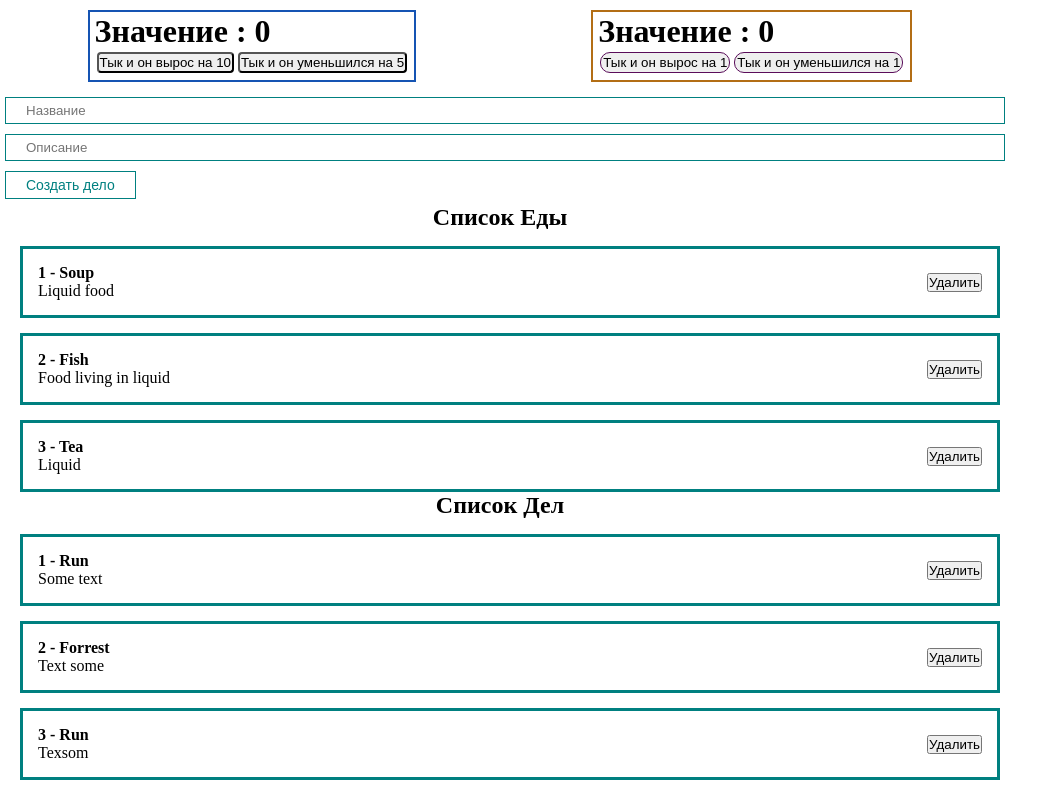
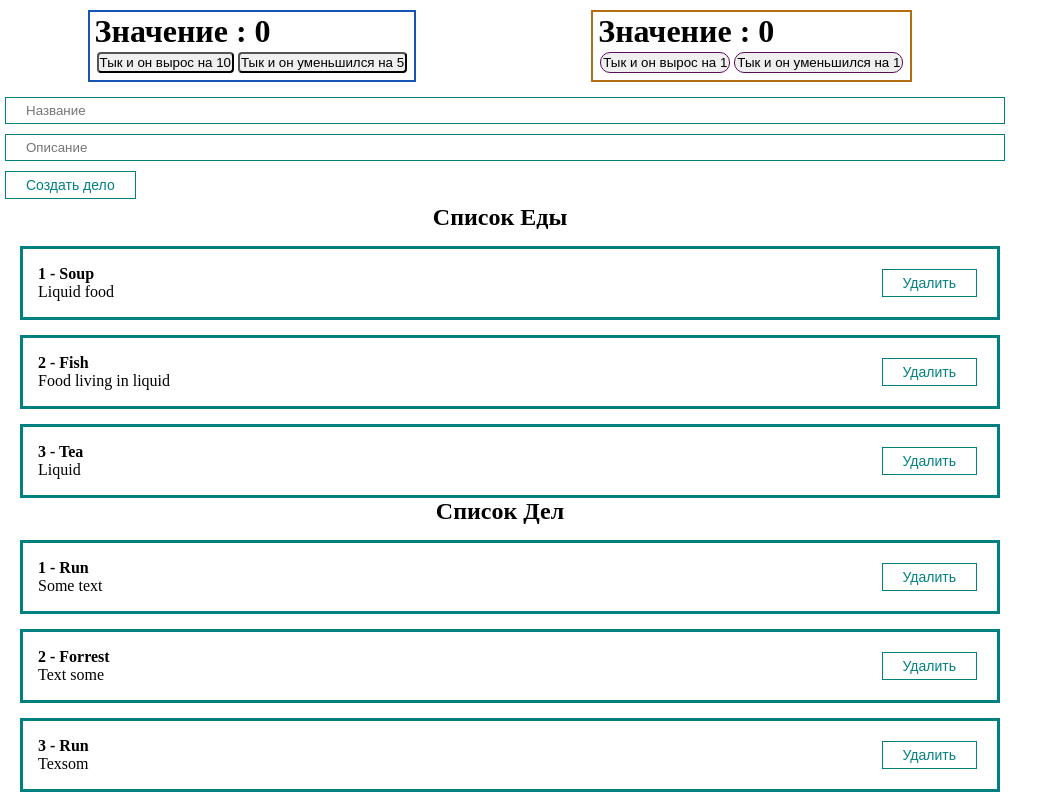
Before and after one commit to Schoolboyl337/react-pet, a React (Create React App) app: page / in a window 1280 px wide. Shown: the whole page, without its empty margins (0-1063 px from the left). Built offline with nearby package versions, Linux system fonts and the light colour scheme.

Commit message:
Feat:Создан новый компонент для форм

```diff
--- a/src/App.js
+++ b/src/App.js
@@ -5,6 +5,7 @@
 import PostList from "./components/PostList";
 import MyButton from "./components/UI/button/MyButton";
 import MyInput from "./components/UI/input/MyInput";
+import PostForm from "./components/PostForm";
 
 
 function App() {
@@ -19,13 +20,13 @@
     {id:3, value:"Run", discription:"Texsom"},
   ])
 
-  const [post,setPost] = useState({value: '', discription: ''})
-  const addNewPost = (e)=> {
-    e.preventDefault()
-    setToDoList([...toDoList, {...post, id:Date.now()}])
-    setPost({value: '', discription: ''})
+  const createPost = (newPost)=> {
+    setToDoList([...toDoList,newPost])
   }
 
+  const removePost = (post)=> {
+    setToDoList(toDoList.filter(p => p.id !== post.id))
+  }
 
   return (
     <div className="App">
@@ -33,23 +34,12 @@
         <Counter />
         <ClassCounter />
       </div>
-      <form>
-        <MyInput
-          value={post.value}
-          onChange={e => setPost({...post,value:e.target.value})}
-          type="text"
-          placeholder="Название"
-        />
-        <MyInput
-          value={post.discription}
-          onChange={e => setPost({...post,discription:e.target.value})}
-          type="text"
-          placeholder="Описание"
-        />
-        <MyButton onClick={addNewPost}>Создать дело</MyButton>
-      </form>
+      <PostForm create={createPost}/>
       <PostList posts={foodList} title="Cписок Еды" />
-      <PostList posts={toDoList} title="Cписок Дел" />
+      {toDoList.length
+        ? <PostList remove={removePost} posts={toDoList} title="Cписок Дел" />
+        : <h1 className="ta-c">Сегодня без дел,отдыхай!</h1>
+      }
     </div>
   );
 }
--- /dev/null
+++ b/src/components/PostForm.jsx
@@ -0,0 +1,33 @@
+import {React, useState} from 'react'
+import MyInput from './UI/input/MyInput'
+import MyButton from './UI/button/MyButton'
+
+const PostForm = ({create}) => {
+    const [post,setPost] = useState({value: '', discription: ''})
+    const addNewPost = (e)=> {
+      e.preventDefault()
+      const newPost = {...post,id:Date.now()}
+      create(newPost)
+      setPost({value: '', discription: ''})
+    }
+
+    return (
+        <form>
+            <MyInput
+                value={post.value}
+                onChange={e => setPost({...post,value:e.target.value})}
+                type="text"
+                placeholder="Название"
+            />
+            <MyInput
+                value={post.discription}
+                onChange={e => setPost({...post,discription:e.target.value})}
+                type="text"
+                placeholder="Описание"
+            />
+            <MyButton onClick={addNewPost}>Создать дело</MyButton>
+      </form>
+    )
+}
+
+export default PostForm
--- a/src/components/PostItem.jsx
+++ b/src/components/PostItem.jsx
@@ -1,4 +1,5 @@
 import React from 'react'
+import MyButton from './UI/button/MyButton'
 
 const PostItem = (props) => {
     return (
@@ -8,7 +9,9 @@
                 <div> {props.post.discription}</div>
             </div>
             <div className='post-btn'>
-                <button>Удалить</button>
+                <MyButton onClick={()=> props.remove(props.post)}>
+                    Удалить
+                </MyButton>
             </div>
         </div>
     )
--- a/src/components/PostList.jsx
+++ b/src/components/PostList.jsx
@@ -1,15 +1,15 @@
 import React from 'react'
 import PostItem from "./PostItem";
 
-const PostList = ({posts,title}) => {
+const PostList = ({posts,title,remove}) => {
     return (
         <div>
-            <h2 style={{textAlign:"center"}}>
-        {title}
-      </h2>
-        {posts.map((post,index) =>
-          <PostItem number={index + 1} post={post} key={post.id}/>
-        )}
+          <h2 className='ta-c'>
+            {title}
+          </h2>
+          {posts.map((post,index) =>
+            <PostItem remove={remove} number={index + 1} post={post} key={post.id}/>
+          )}
         </div>
     )
 }
--- a/src/styles/app.css
+++ b/src/styles/app.css
@@ -6,6 +6,10 @@
 
 #root {
     width: 1000px;
+}
+
+.ta-c {
+    text-align: center;
 }
 
 .counters {
```
